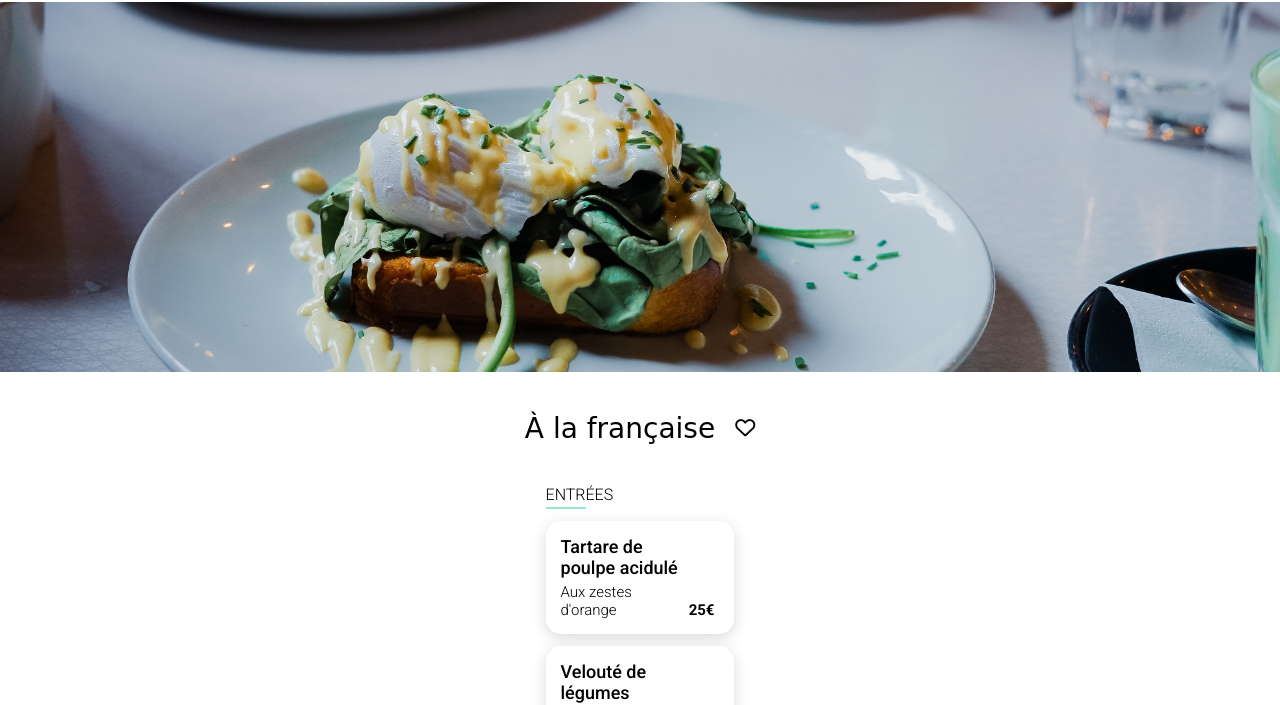
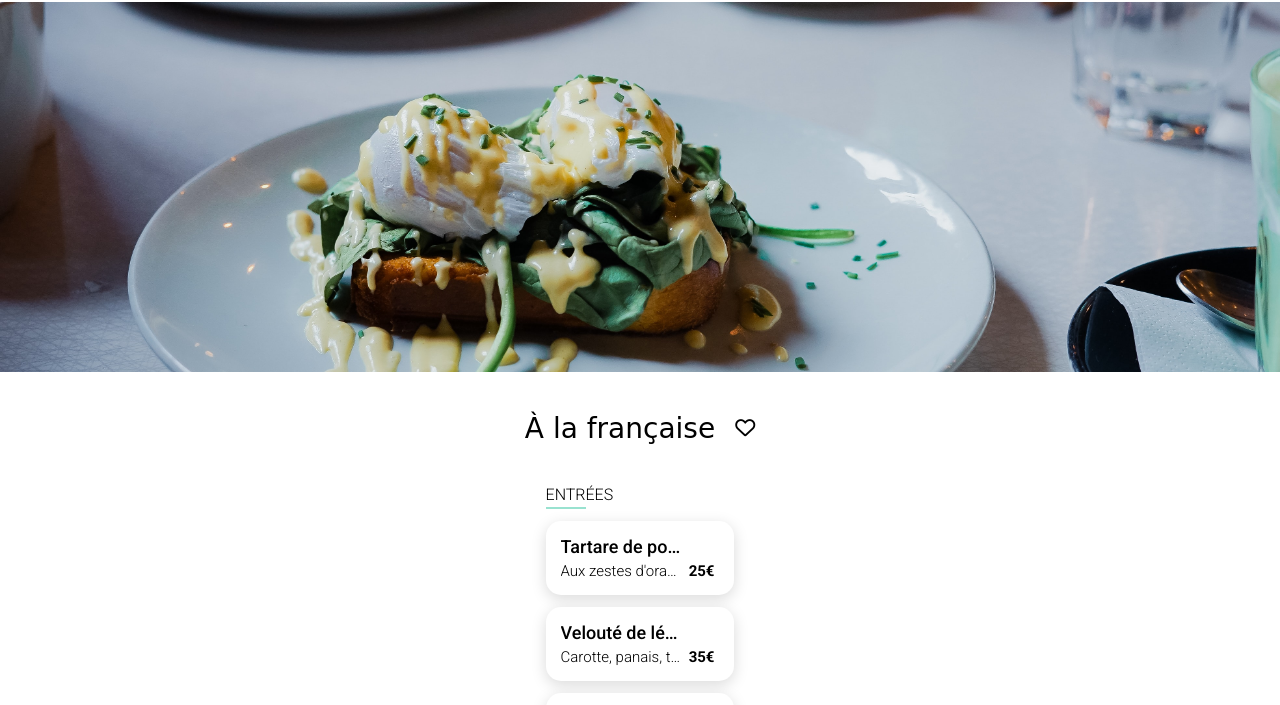
Before and after one commit to PuenaruIonutMarian/ohmyfood, a website: page pages/A_la_francaise.html in a window 1280 px wide. Shown: the part 59-764 px from the top of the page. Drawn offline with Linux system fonts and the light colour scheme; a web font is replaced by a local one.

Commit message:
second commit animations

```diff
--- a/sass/abstracts/_mixins.scss
+++ b/sass/abstracts/_mixins.scss
@@ -5,3 +5,10 @@
     font-weight: 700;
     line-height: normal;
 }
+
+
+@mixin dots{
+    text-overflow: ellipsis;
+    overflow: hidden;
+    white-space: nowrap;
+}
--- a/sass/pages/_menu.scss
+++ b/sass/pages/_menu.scss
@@ -130,7 +130,7 @@
                 &__option {
 
                     display: flex;
-                    justify-content: space-between;
+                    // justify-content: space-between;
                     padding: 1.5rem;
                     gap: .5rem;
                     width: 100%;
@@ -146,23 +146,36 @@
                         display: flex;
                         flex-direction: column;
                         gap: .5rem;
+                        @include dots;
+
+
 
                         .food__name {
+
+                            width: 100%;
                             font-size: 1.8rem;
                             font-weight: 500;
+                            @include dots;
                         }
 
                         .food__ingredients {
+
+                            width: 100%;
                             font-size: 1.5rem;
                             font-weight: 300;
+                            @include dots;
                         }
                     }
 
                     .food__price {
                         display: flex;
-                        align-items: end;
+                        margin-left: auto;
+                        align-items: flex-end;
                         font-size: 1.5rem;
                         font-weight: 700;
+                    //           transition: all 2s ease-in-out;
+                    // cursor: pointer;
+
 
 
                         .food__choice {
```
Also changed, not shown: css/style.css.
